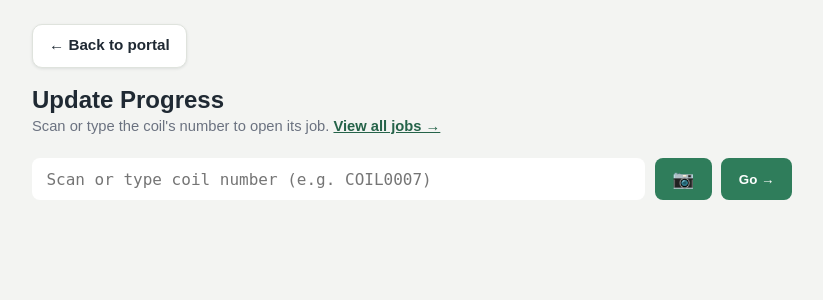
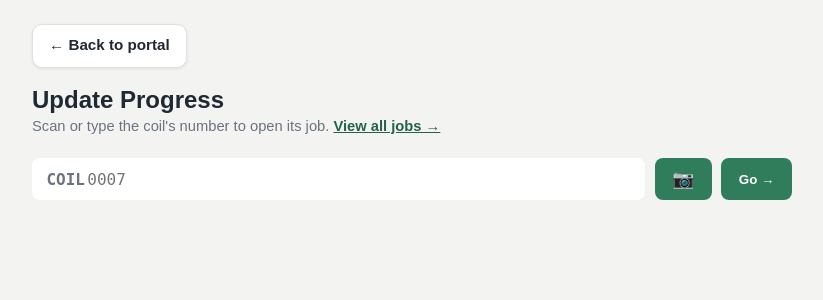
Before and after one commit to Mohini-vashisth/inventory-, a Django app: template inventory/templates/materials/select_job_for_coil.html in a window 1280 px wide. Shown: the top 300 px of the page, without its empty margins (228-1051 px from the left). Run offline with Django 4.2, Linux system fonts and the light colour scheme; the template is opened without the code that fills it, so the values that code supplies are empty.

Commit message:
Coil number boxes show COIL already; only the number is typed

```diff
--- /dev/null
+++ b/inventory/templates/materials/_coil_no_field.html
@@ -0,0 +1,17 @@
+<style>
+  .coil-field { flex: 1; display: flex; align-items: center; background: #fff; border-radius: 8px; min-width: 0; }
+  .coil-field .coil-prefix { padding-left: 0.9rem; font-family: monospace; font-size: 16px; font-weight: 700; color: #6b7280; }
+  .coil-field input[type="text"] { background: transparent; padding-left: 0.15rem; outline: none; min-width: 0; }
+</style>
+<div class="coil-field">
+  <span class="coil-prefix">COIL</span>
+  <input type="text" name="coil_no" id="coil-no-input" inputmode="numeric" autocomplete="off" placeholder="0007">
+</div>
+<script>
+  // "COIL" is already there, so only the number is typed. A scanner or a pasted tag ("COIL0007") is cut down
+  // to its number as well; the server accepts either form.
+  document.getElementById('coil-no-input').addEventListener('input', function () {
+    var cleaned = this.value.replace(/^\s*coil/i, '').replace(/\D/g, '');
+    if (cleaned !== this.value) this.value = cleaned;
+  });
+</script>
--- a/inventory/templates/materials/select_coil_for_order.html
+++ b/inventory/templates/materials/select_coil_for_order.html
@@ -160,7 +160,7 @@
   {% if scan_error %}<div class="scan-error">⚠️ {{ scan_error }}</div>{% endif %}
   <form method="POST" class="scan-form" id="coil-scan-form">
     {% csrf_token %}
-    <input type="text" name="coil_no" id="coil-no-input" placeholder="Scan or type coil number (e.g. COIL0007)">
+    {% include "materials/_coil_no_field.html" %}
     <button type="button" class="scan-camera-btn" id="camera-scan-btn" title="Scan QR with camera">📷</button>
     <button type="submit">Pick →</button>
   </form>
--- a/inventory/templates/materials/select_job_for_coil.html
+++ b/inventory/templates/materials/select_job_for_coil.html
@@ -61,7 +61,7 @@
 
   <form method="POST" class="scan-form" id="coil-scan-form">
     {% csrf_token %}
-    <input type="text" name="coil_no" id="coil-no-input" placeholder="Scan or type coil number (e.g. COIL0007)">
+    {% include "materials/_coil_no_field.html" %}
     <button type="button" class="scan-camera-btn" id="camera-scan-btn" title="Scan QR with camera">📷</button>
     <button type="submit">Go →</button>
   </form>
```
Also changed, not shown: CLAUDE.md (+1 -0 lines).
